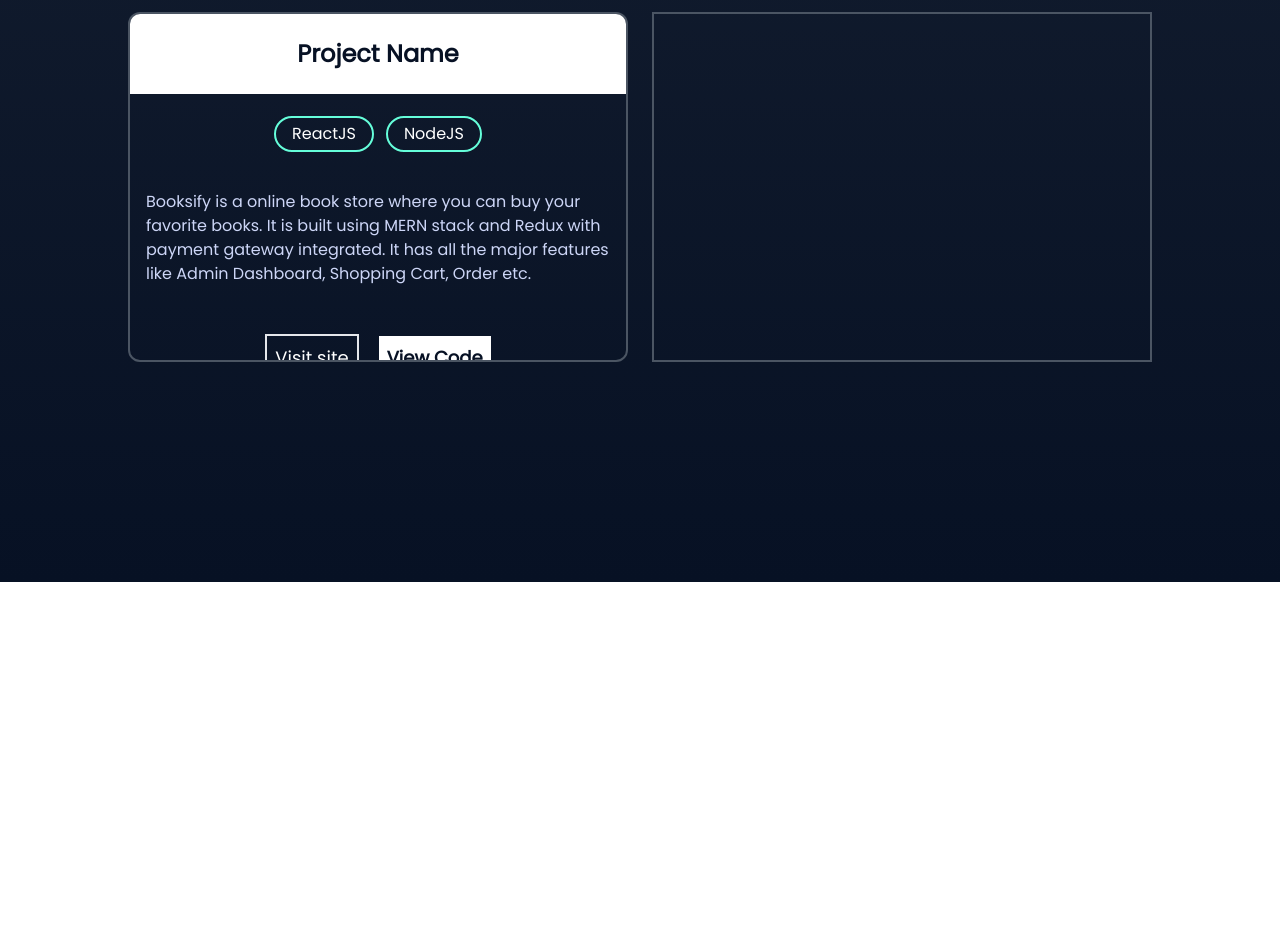
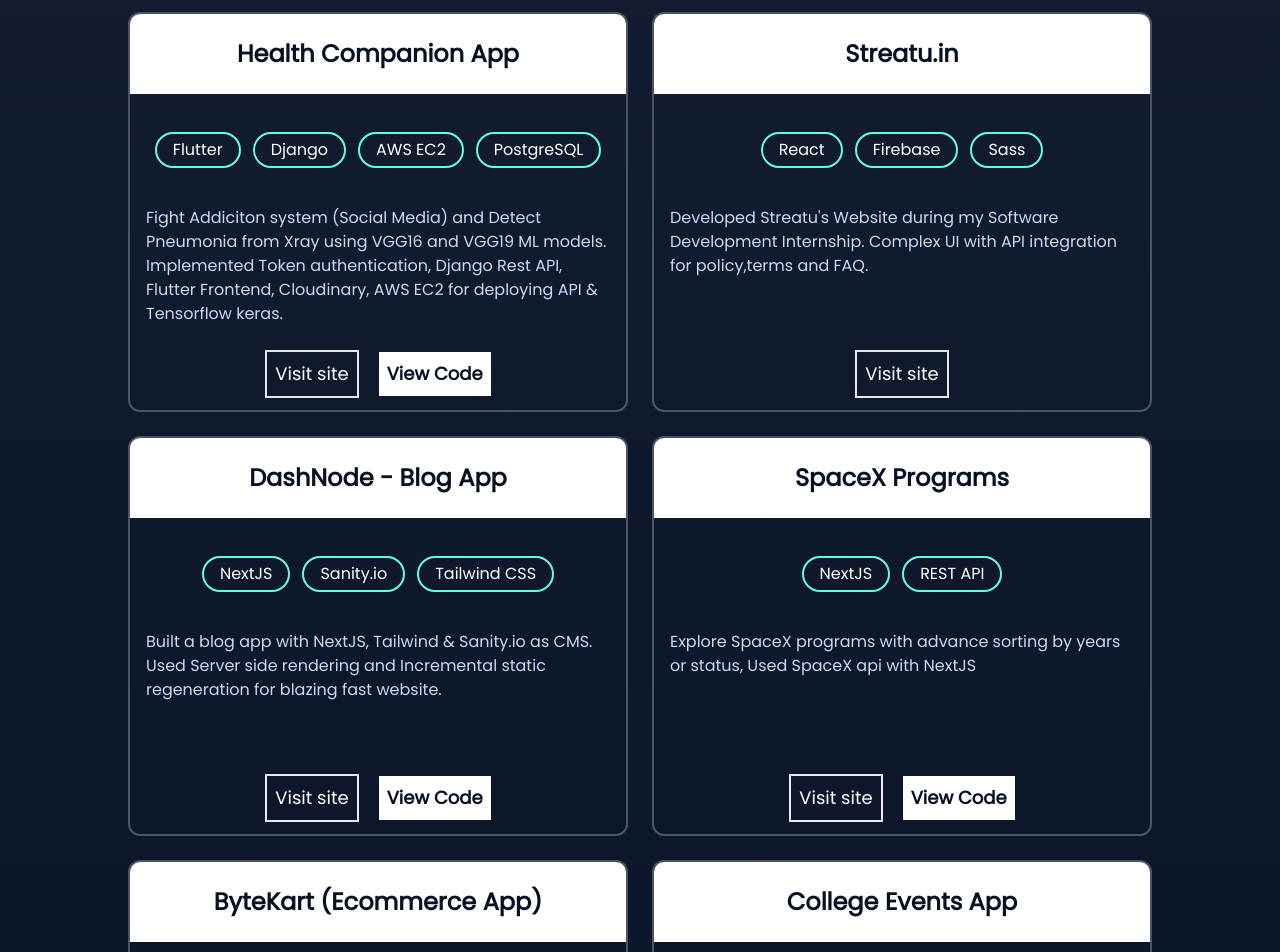
Before and after one commit to Ronald-patrick/Portfolio-V2, a Next.js app: page /projects in a window 1280 px wide. Shown: the part 320-1272 px from the top of the page. Before the commit the page ends 902 px from the top, so only its background shows below. Built offline with nearby package versions, Linux system fonts and the light colour scheme.

Commit message:
added json data

```diff
--- a/components/Header.tsx
+++ b/components/Header.tsx
@@ -22,9 +22,6 @@ function Header() {
             <h1 className='cursor-pointer hover:text-emerald-600'>Projects</h1>
         </Link>
         <Link href="/">
-            <h1 className='cursor-pointer hover:text-emerald-600'>Skills</h1>
-        </Link>
-        <Link href="/">
             <h1 className='cursor-pointer hover:text-emerald-600'>Contact</h1>
         </Link>
     </div>
--- /dev/null
+++ b/components/data.js
@@ -0,0 +1,118 @@
+export const data = [
+    {
+        type: "app",
+        title: "Health Companion App",
+        desc: "Fight Addiciton system (Social Media) and Detect Pneumonia from Xray using VGG16 and VGG19 ML models. Implemented Token authentication, Django Rest API, Flutter Frontend, Cloudinary, AWS EC2 for deploying API & Tensorflow keras.",
+        tags: [
+            "Flutter",
+            "Django",
+            "AWS EC2",
+            "PostgreSQL"
+        ],
+        links: {
+            "web": "https://www.youtube.com/watch?v=GvaGhtXmT-4",
+            "gh": "https://github.com/Ronald-patrick/health-companion-frontend"
+        }
+    },
+    {
+        type: "web",
+        title: "Streatu.in",
+        desc: "Developed Streatu's Website during my Software Development Internship. Complex UI with API integration for policy,terms and FAQ.",
+        tags: [
+            "React",
+            "Firebase",
+            "Sass"
+        ],
+        links: {
+            "web": "https://streatu.com/home",
+            "gh": null
+        }
+    },
+    {
+        type: "web",
+        title: "DashNode - Blog App",
+        desc: "Built a blog app with NextJS, Tailwind & Sanity.io as CMS.\n Used Server side rendering and Incremental static regeneration for blazing fast website.",
+        tags: [
+            "NextJS",
+            "Sanity.io",
+            "Tailwind CSS"
+        ],
+        links: {
+            "web": "https://dashnode-blog.vercel.app",
+            "gh": "https://github.com/Ronald-patrick/NextSanity-blog"
+        }
+    },
+    {
+        type: "web",
+        title: "SpaceX Programs",
+        desc: "Explore SpaceX programs with advance sorting by years or status, Used SpaceX api with NextJS",
+        tags: [
+            "NextJS",
+            "REST API"
+        ],
+        links: {
+            "web": "https://spacex-programs-git-main-ronald-patrick.vercel.app",
+            "gh": "https://github.com/Ronald-patrick/SpaceXProgram"
+        }
+    },
+    {
+        type: "app",
+        title: "ByteKart (Ecommerce App)",
+        desc: "Ecommerce App built with Flutter, Firebase. \n Implemented Cart, Order History, Product List in dart",
+        tags: [
+            "Flutter",
+            "Firebase",
+            "Providers"
+        ],
+        links: {
+            "web": null,
+            "gh": "https://github.com/Ronald-patrick/ByteKart_Flutter"
+        }
+    },
+    {
+        type: "app",
+        title: "College Events App",
+        desc: "Android app created during winter 2020 as part of our Computer science 3rd sem Java project.\n Create and manage events easily",
+        tags: [
+            "Native Android",
+            "Java",
+            "Firebase",
+        ],
+        links: {
+            "web": null,
+            "gh": "https://github.com/Ronald-patrick/Event_App"
+        }
+    },
+    {
+        type: "web",
+        title: "Training and Placement System",
+        desc: "2nd Year Mini Project. \nIncludes : Student Registration, Upload Resume, Admin page with Student Verification, Interview Experience and Export to Excel Sheet",
+        tags: [
+            "PHP",
+            "MYSQL",
+            "JavaScript",
+        ],
+        links: {
+            "web": null,
+            "gh": "https://github.com/Ronald-patrick/Training-And-Placement-System"
+        }
+    },
+    {
+        type: "web",
+        title: "Food Recipe & NutritionApp",
+        desc: "Used Several API's including recipe,nutrition values. Developed for Hackathon in 2k21",
+        tags: [
+            "PHP",
+            "MYSQL",
+            "JavaScript",
+        ],
+        links: {
+            "web": "https://foodapp-5de9d.web.app",
+            "gh": "https://github.com/Ronald-patrick/Food_RecipeAndNutritionApp"
+        }
+    },
+
+
+
+
+]
--- a/pages/projects.tsx
+++ b/pages/projects.tsx
@@ -1,26 +1,42 @@
-import React, { useState } from "react";
+import React, { useEffect, useState } from "react";
 import Head from "next/head";
 import Header from "../components/Header";
 import { NextPage } from "next";
+import { data } from "../components/data"
 
 const Projects: NextPage = () => {
-  const [filter, setFilter] = useState("all");
+
+  const [filterq, setFilter] = useState("all");
+
+  const [userdata, setData] = useState(data);
+
+  useEffect(() => {
+
+  }, [filterq])
+
   const sortData = (e: any) => {
     const query = e.target.id;
-    if (query == filter) return;
+    if (query == filterq) return;
     else {
       setFilter(query);
       console.log(query);
     }
+    if(query == "all")
+    setData(data);
+    else
+    setData(data.filter((fl)=>{
+      return fl.type === query;
+    }))
+
   };
   return (
-    <div className="bg-gradient-to-b from-[#141E30] to-secondary text-white font-pop h-full">
+    <div className="bg-gradient-to-b from-[#141E30] to-secondary text-white font-pop h-full min-h-[100vh]">
       <Head>
         <title>Projects</title>
         <link rel="icon" href="/favicon.ico" />
       </Head>
       <Header />
-      <div className="p-4 max-w-7xl mx-auto h-[100vh]">
+      <div className="p-4 max-w-7xl mx-auto">
         <h1 className="text-center text-4xl font-bold mt-5">Projects</h1>
         <div className="text-txt text-center text-xl mt-5">
           Here are some side projects that I've recently worked on.
@@ -30,55 +46,62 @@ const Projects: NextPage = () => {
           <button
             id="all"
             onClick={sortData}
-            className={`btn ${filter === "all" ? "active" : ""}`}
+            className={`btn ${filterq === "all" && "active" }`}
           >
             All
           </button>
           <button
             id="web"
             onClick={sortData}
-            className={`btn ${filter === "web" ? "active" : ""}`}
+            className={`btn ${filterq === "web" && "active"}`}
           >
             Web Dev
           </button>
           <button
             id="app"
             onClick={sortData}
-            className={`btn ${filter === "app" ? "active" : ""}`}
+            className={`btn ${filterq === "app" && "active"}`}
           >
             App Dev
           </button>
         </div>
         <div className="flex flex-wrap gap-6 justify-center pt-10">
-          <div className="w-[500px] h-[350px] border-2 border-gray-600 rounded-xl overflow-hidden">
-            <div className="flex justify-center items-center h-20 bg-white text-secondary text-2xl font-bold">
-              Project Name
-            </div>
 
-            <div className="flex justify-center items-center h-20 gap-3">
-              <div className="border-2 border-primary px-4 py-1 rounded-full">
-                ReactJS
+          {/* Start Card */}
+
+          {
+            userdata.map((proj)=>(
+              <div className="w-[500px] h-[500px] md:h-[400px]  border-2 border-gray-600 rounded-xl overflow-hidden">
+              <div className="text-center flex justify-center items-center h-20 bg-white text-secondary text-2xl font-bold">
+                {proj.title}
               </div>
-              <div className="border-2 border-primary px-4 py-1 rounded-full">
-                NodeJS
+
+              <div className="flex flex-wrap justify-center items-center mt-4 h-20 gap-3">
+                {proj.tags.map((tag)=>{
+                  return (<div className="border-2 border-primary px-4 py-1 rounded-full">
+                  {tag}
+                </div>)
+                })}
+              </div>
+              {/* Description */}
+              <div className="p-4 text-txt h-60 md:h-40 whitespace-pre-line">
+                {proj.desc}
+              </div>
+
+              <div className="flex justify-center items-center gap-5">
+                {((proj.links.web!= null)) && <a target="__blank" href={proj.links.web} className="border-2 p-2 text-lg">Visit site</a> }
+                {proj.links.gh!= null && <a target="__blank" href={proj.links.gh} className="bg-white font-semibold text-secondary p-2 text-lg">
+                  View Code
+                </a>}
               </div>
             </div>
-            {/* Description */}
-            <div className="p-4 text-txt h-40">
-              Booksify is a online book store where you can buy your favorite
-              books. It is built using MERN stack and Redux with payment gateway
-              integrated. It has all the major features like Admin Dashboard,
-              Shopping Cart, Order etc.
-            </div>
+            ))
+          }
 
-            <div className="flex justify-center items-center gap-5">
-              <button className="border-2 p-2 text-lg">Visit site</button>
-              <button className="bg-white font-semibold text-secondary p-2 text-lg">
-                View Code
-              </button>
-            </div>
-          </div>
-          <div className="w-[500px] h-[350px] border-2 border-gray-600"></div>
+
+
+        {/* End card */}
+
         </div>
       </div>
     </div>
```
Also changed, not shown: 1 other file (tests, documents, lock files or other folders).
